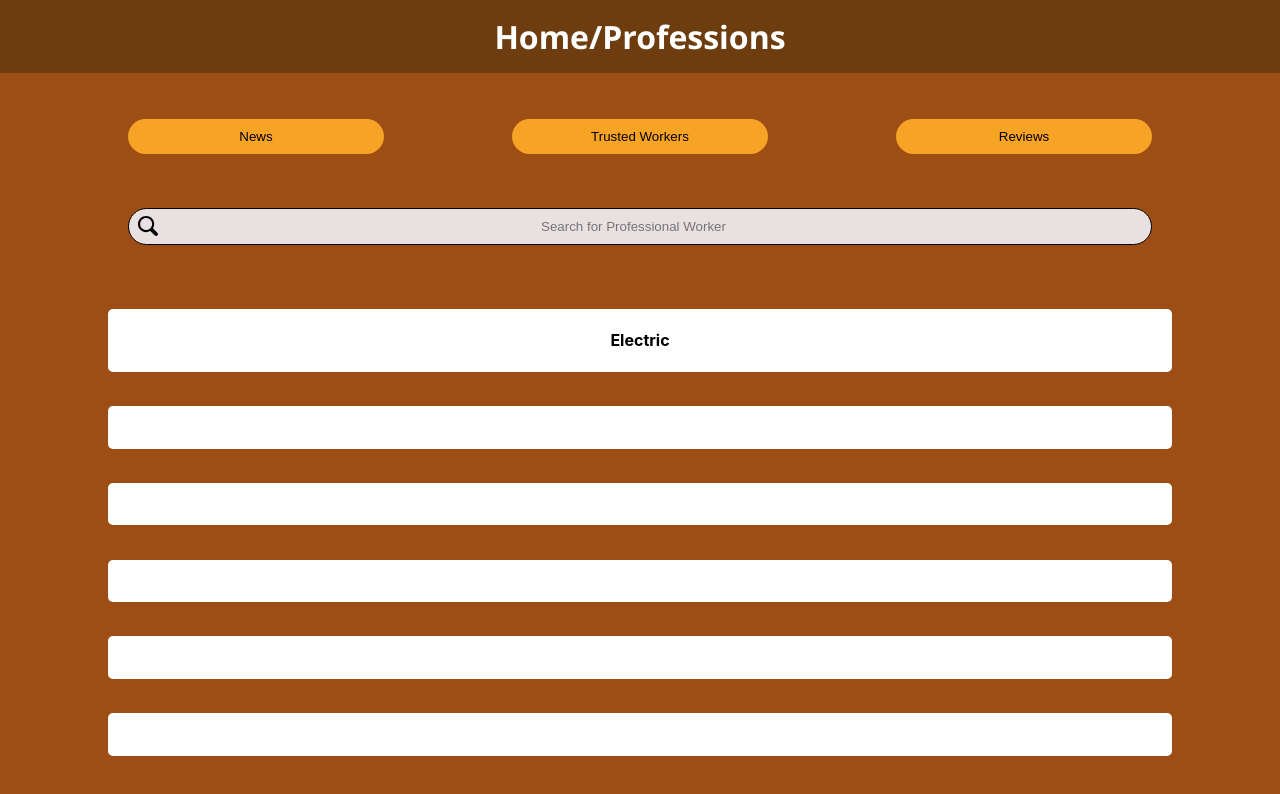
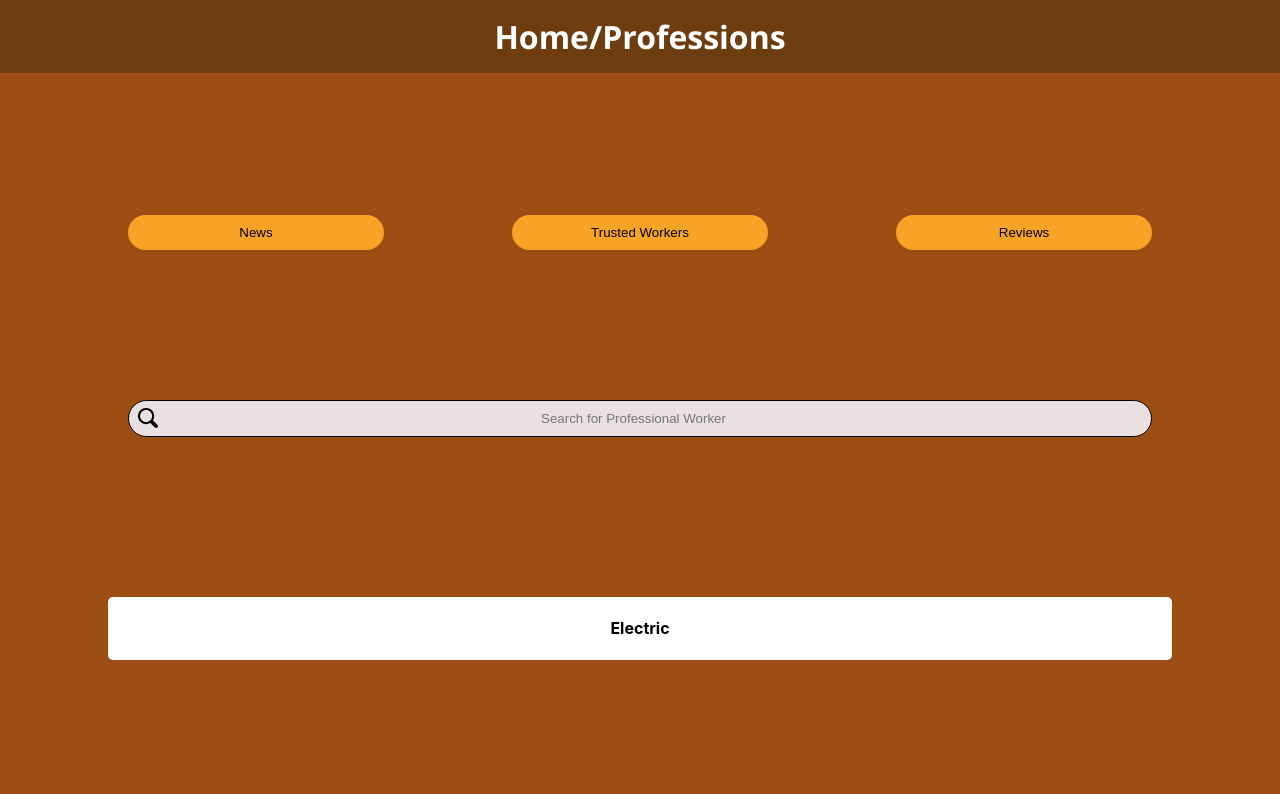
Before and after one commit to WebAhead6/pros-frontend, a React (Create React App) app: page / in a window 1280 px wide. Shown: the top 794 px of the page. Built offline with nearby package versions, Linux system fonts and the light colour scheme; no server answers.

Commit message:
from professions to workerls lisst

```diff
--- a/src/pages/component/Profission.jsx
+++ b/src/pages/component/Profission.jsx
@@ -2,7 +2,7 @@ import React from "react";
 import "./Profission.css";
 
 const Profission = ({ profIcon, setProfissionName, handleClick }) => (
-  <div className="profission" onClick={handleClick}>
+  <div className="profission" onClick={() => handleClick(setProfissionName)}>
     <div className="imgP">
       <h4>{profIcon}</h4>
       <img className="profissionIcon" src={profIcon} alt="" />
--- a/src/pages/home.jsx
+++ b/src/pages/home.jsx
@@ -8,8 +8,10 @@ const Home = function () {
   const [professions, setProfessions] = React.useState([{ name: "Electric" }]);
 
   const history = useHistory();
-  const handleClick = () => {
+  const handleClick = (profession) => {
+    console.log(profession);
     // "/workers/profession/:name" to replace later **
+    localStorage.setItem("profesName2", profession);
     history.push("/workerList");
   };
   // **** CONNECTION WITH BACKEND ****//
@@ -49,12 +51,7 @@ const Home = function () {
             handleClick={handleClick}
           />
         ))}
-        {/* DELETE AFTER CONNECTING TO BACKEND */}
-        <Profission handleClick={handleClick} />
-        <Profission handleClick={handleClick} />
-        <Profission handleClick={handleClick} />
-        <Profission handleClick={handleClick} />
-        <Profission handleClick={handleClick} />
+
         <br />
       </div>
     </div>
--- a/src/pages/workerList.jsx
+++ b/src/pages/workerList.jsx
@@ -24,13 +24,14 @@ const WorkerList = function () {
   //   phone,
   //   professionName,
   // } = workers;
-  const { professionName } = workers;
+  // const { professionName } = workers;
   const history = useHistory();
   const handleClick = () => {
     history.push("/profile");
   };
   React.useEffect(() => {
-    const name = "movers";
+    const name = localStorage.getItem("profesName2");
+    console.log(name, "local storage name");
     const url = `/workers/profession/${name}`;
     // const url = `/workers`;
     getData(url).then(({ data }) => setWorkers(data));
@@ -69,9 +70,9 @@ const WorkerList = function () {
           </div>
           <div>
             {/* {workers.map((worker) => (  */}
-            {professionName ? (
+            {/* {professionName ? (
               <Profission setProfissionName={professionName} />
-            ) : null}
+            ) : null} */}
             {/* ))} */}
           </div>
         </div>
```
